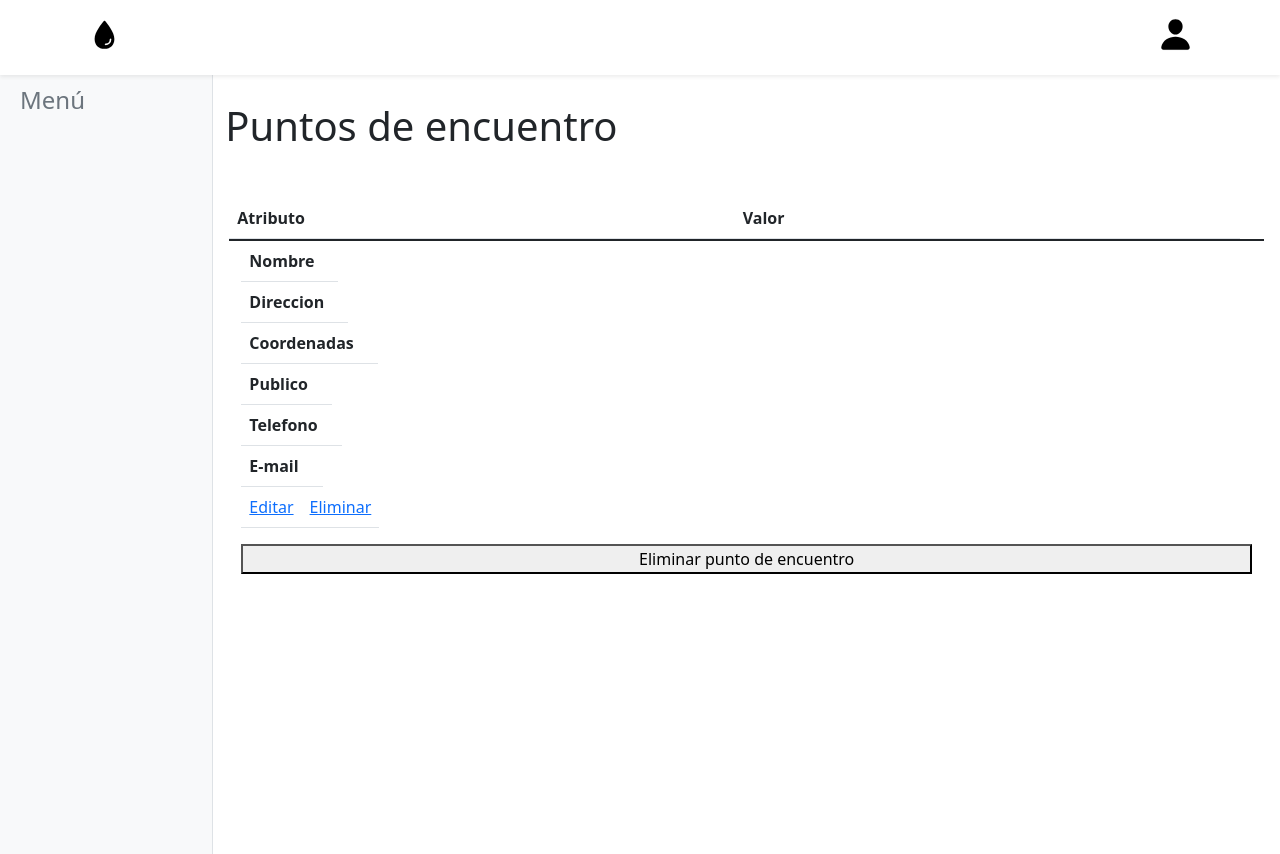
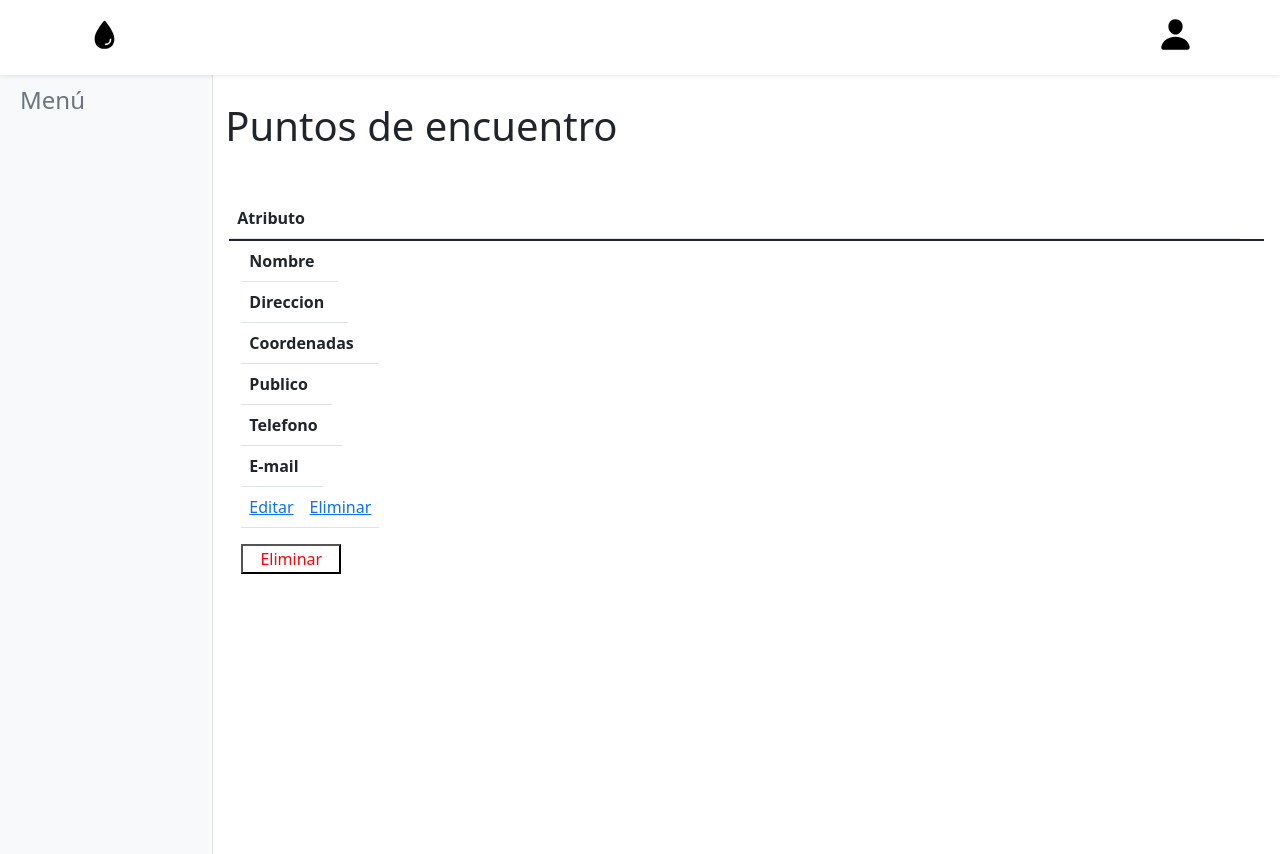
Before and after one commit to J-4352681/Flask-pluvial-disaster-web-management-system, a Python web app: template app/templates/points/show.html in a window 1280 px wide. Run offline with Jinja, Linux system fonts and the light colour scheme; the template is opened without the code that fills it, so the values that code supplies are empty.

Commit message:
cambios visuales

```diff
--- a/app/templates/points/show.html
+++ b/app/templates/points/show.html
@@ -22,7 +22,6 @@
       <thead class="row">
         <tr class="row">
           <th class="col">Atributo</th>
-          <th class="col">Valor</th>
         </tr>
       </thead>
       <tbody class="row">
@@ -61,7 +60,7 @@
 
   </div>
   <div class="row mx-3">
-    <button onclick="deletePrompt()">Eliminar punto de encuentro</button>
+    <button style="background-color: white;height:30px;width:100px;color: red;    " onclick="deletePrompt()">Eliminar</button>
     <script>
       var urldeseado = "{{ url_for('points_delete', point_id=point.id) }}"
       function deletePrompt() {
```
